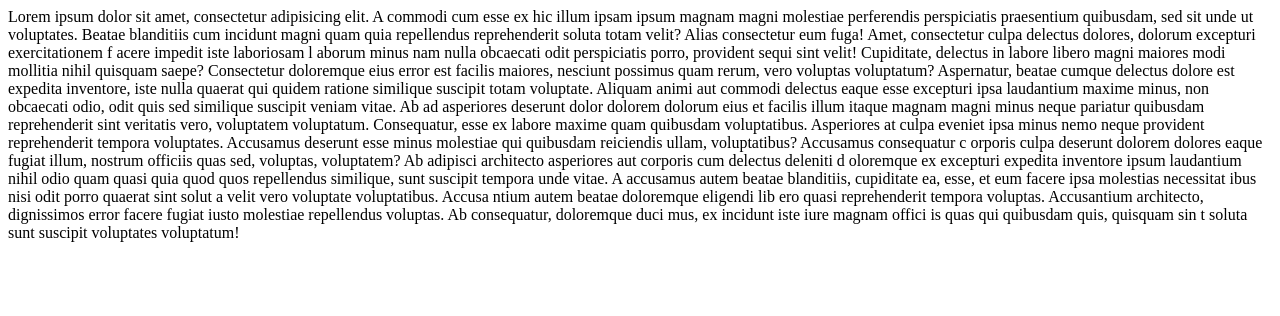
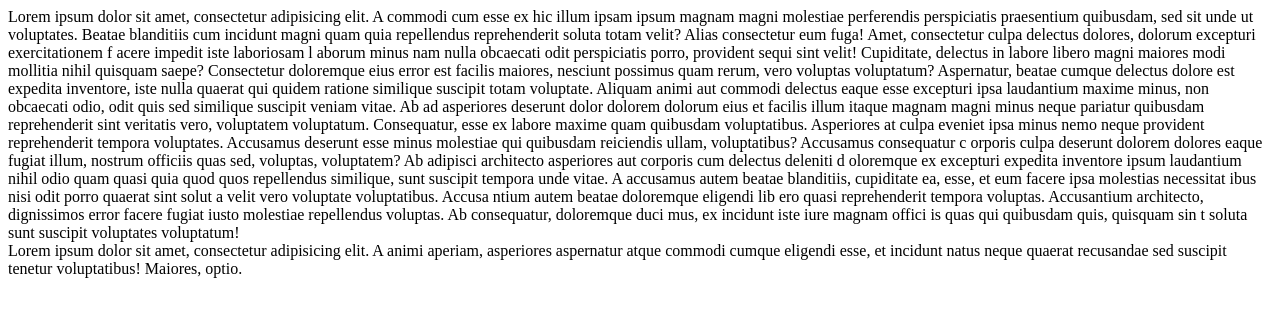
Before and after one commit to banduraweb/git, a plain HTML site: page index.html in a window 1280 px wide. Drawn offline with Linux system fonts and the light colour scheme.

Commit message:
megre conflict 2

```diff
--- a/index.html
+++ b/index.html
@@ -76,5 +76,7 @@
     is quas qui quibusdam quis, quisquam sin
     t soluta sunt suscipit voluptates voluptatum!
 </div>
+<div>Lorem ipsum dolor sit amet, consectetur adipisicing elit. A animi aperiam, asperiores aspernatur atque commodi cumque eligendi esse, et incidunt natus neque quaerat recusandae sed
+    suscipit tenetur voluptatibus! Maiores, optio.</div>
 </body>
 </html>
```
